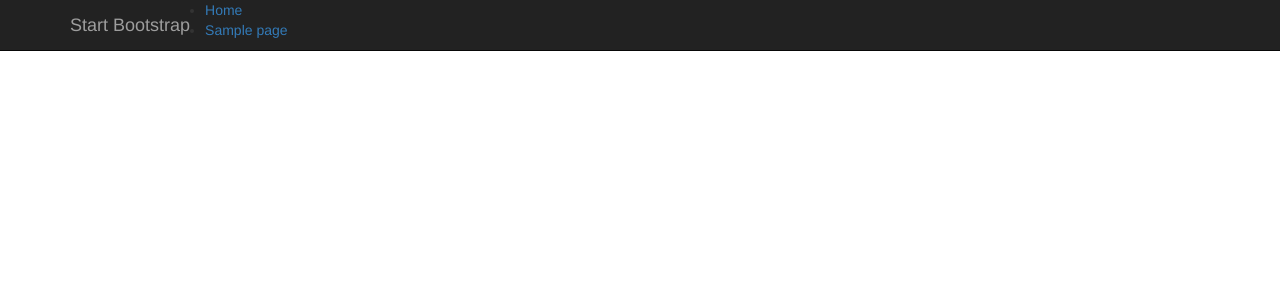
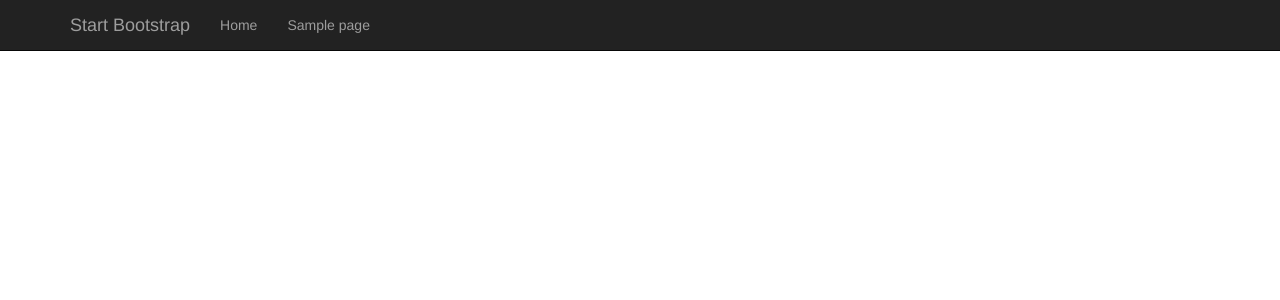
Before and after one commit to GoWebyCMS/goweby-core-dev, a Django app: template blog/templates/example-base.html in a window 1280 px wide. Shown: the top 300 px of the page. Run offline with Django 3.2, Linux system fonts and the light colour scheme; the template is opened without the code that fills it: most values are stand-ins (such as "Sample title", 1, 10 or a date in 2020); some libraries are stand-ins or nearby versions.

Commit message:
Refactor example templates for blog #25
- Just a small fix on nav menu css

```diff
--- a/blog/templates/example-base.html
+++ b/blog/templates/example-base.html
@@ -35,7 +35,7 @@
             </div>
             <!-- Collect the nav links, forms, and other content for toggling -->
             <div class="collapse navbar-collapse" id="bs-example-navbar-collapse-1">
-              <ul>
+              <ul class="nav navbar-nav">
                 {% url 'post_list' as home_url %}
                 <li {% if request.get_full_path == home_url %}class="active"{% endif %}><a href="{% url 'post_list' %}">Home</a></li>
                 {% for page in pages_menu %}
```
